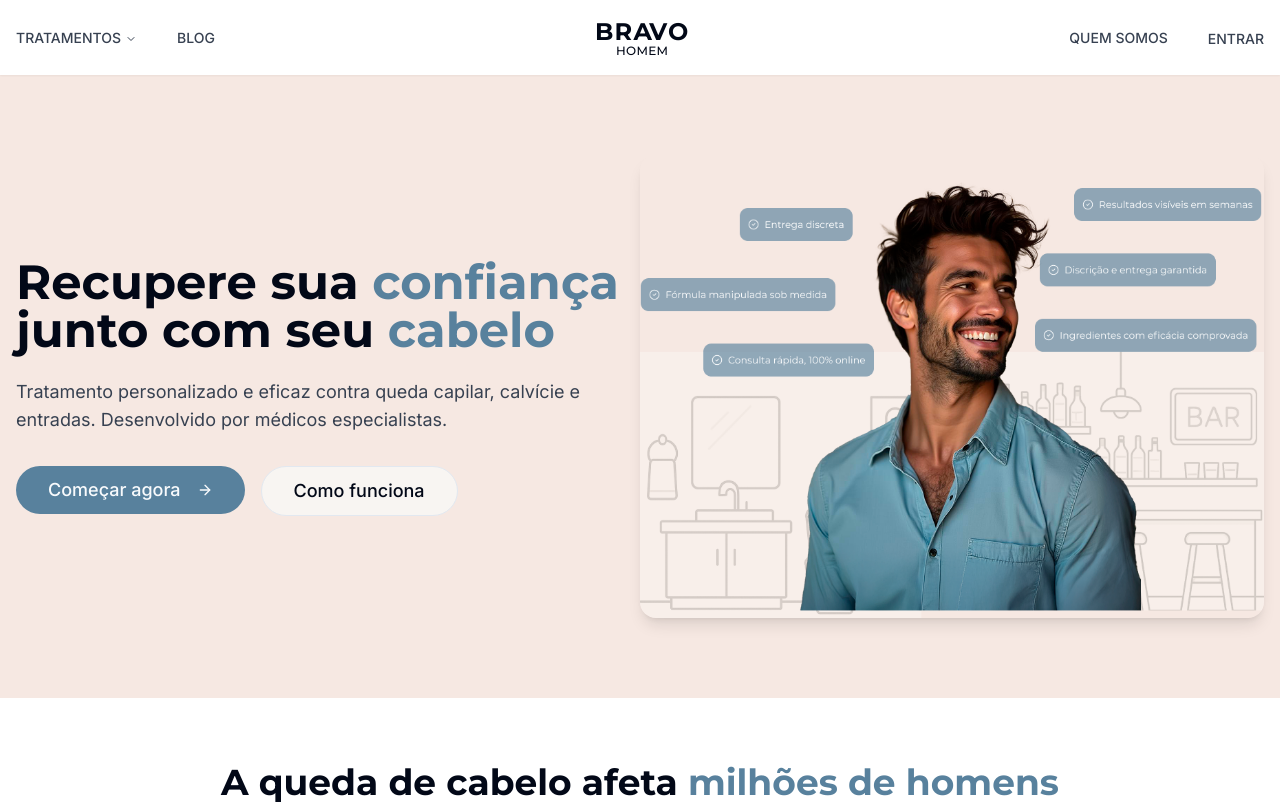
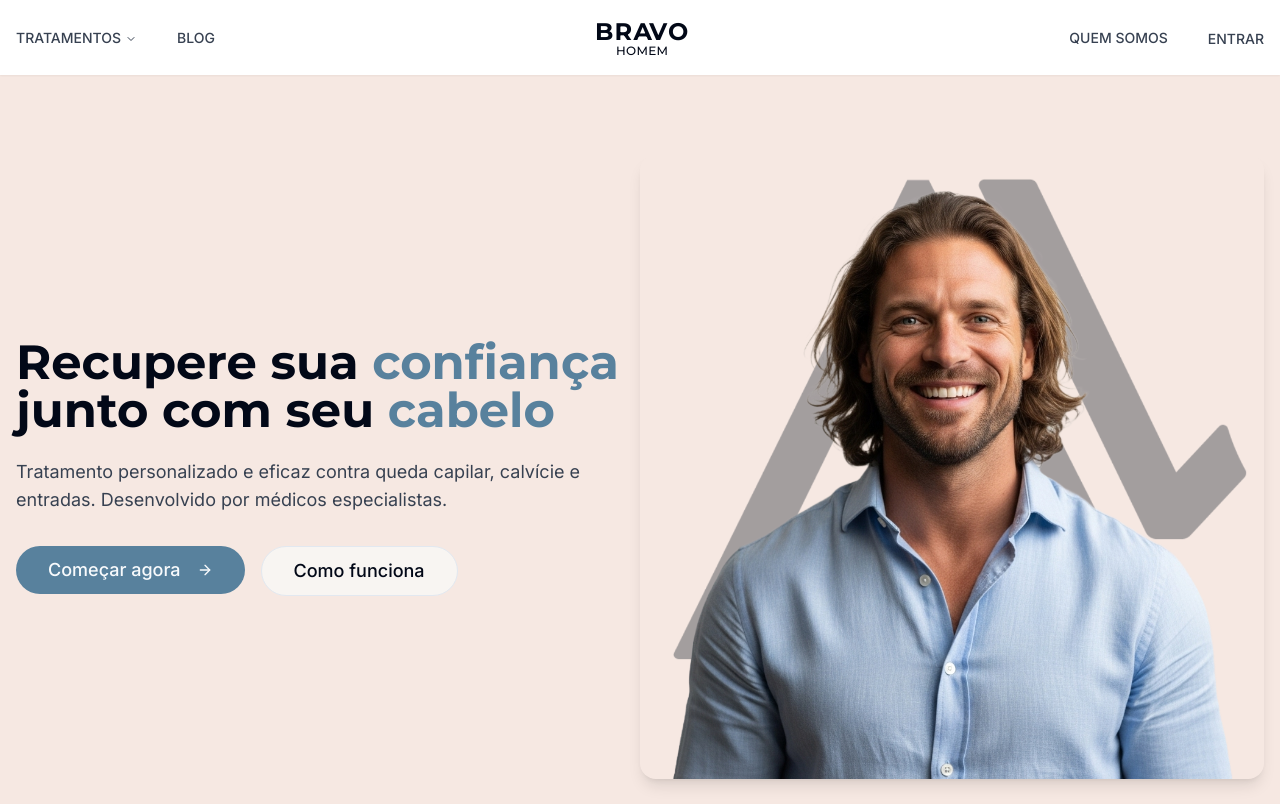
Before and after one commit to tiago-py/bravo-health-flow, a React (Vite) app: page /tratamento/queda-capilar in a window 1280 px wide. Shown: the top 804 px of the page. Built offline with nearby package versions, Linux system fonts and the light colour scheme.

Commit message:
Visual edit in Lovable
Edited UI in Lovable

```diff
--- a/src/pages/public/TratamentoCapilarPage.tsx
+++ b/src/pages/public/TratamentoCapilarPage.tsx
@@ -30,7 +30,7 @@ const TratamentoCapilarPage = () => {
               </div>
             </div>
             <div className="md:w-1/2">
-              <img src="/lovable-uploads/2ad5113d-c331-4d17-afd9-0811ba6ca70e.png" alt="Homem com cabelo saudável" className="w-full rounded-lg shadow-lg" />
+              <img alt="Homem com cabelo saudável" className="w-full rounded-lg shadow-lg" src="/lovable-uploads/49ffab53-f0ba-445e-9f56-a3c9fd05d417.png" />
             </div>
           </div>
         </div>
```
Also changed, not shown: public/lovable-uploads/49ffab53-f0ba-445e-9f56-a3c9fd05d417.png (added).
